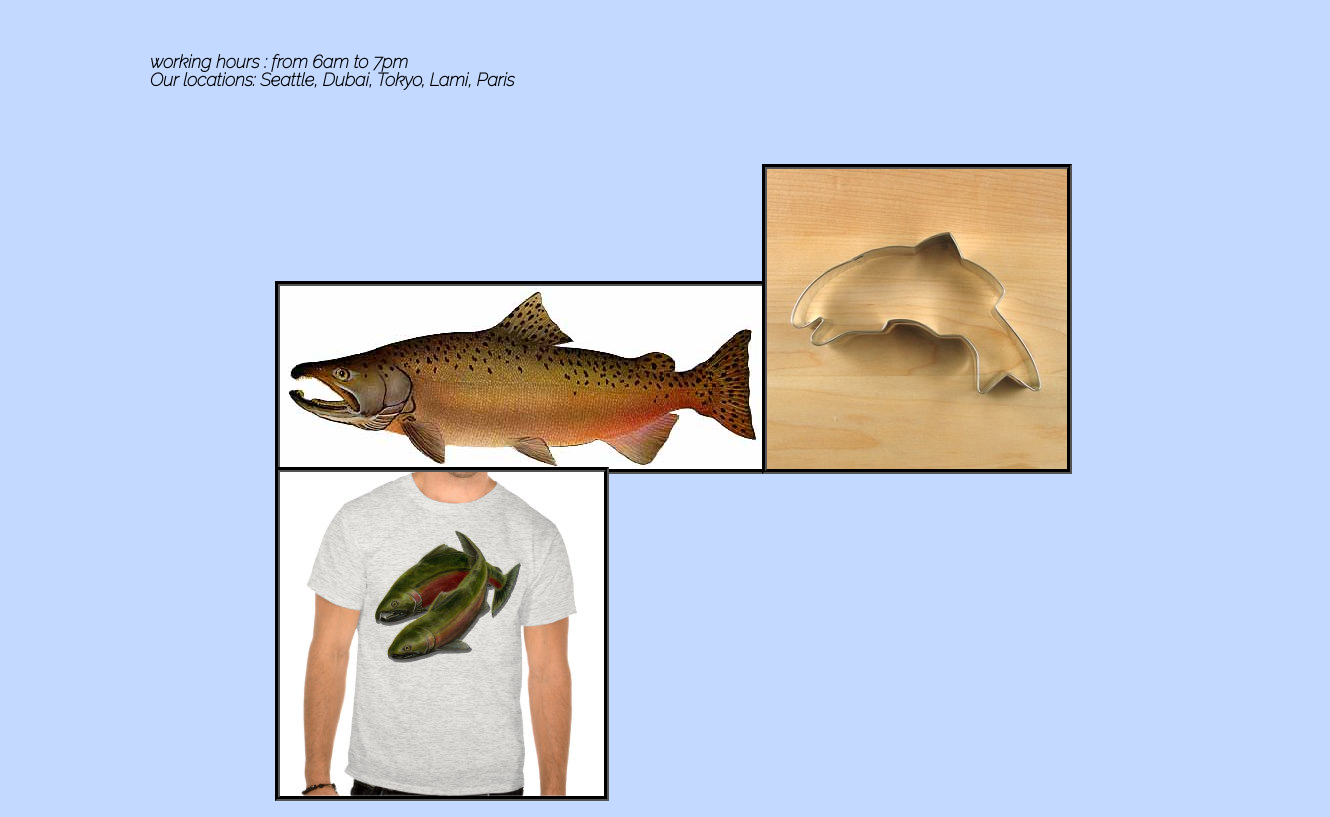
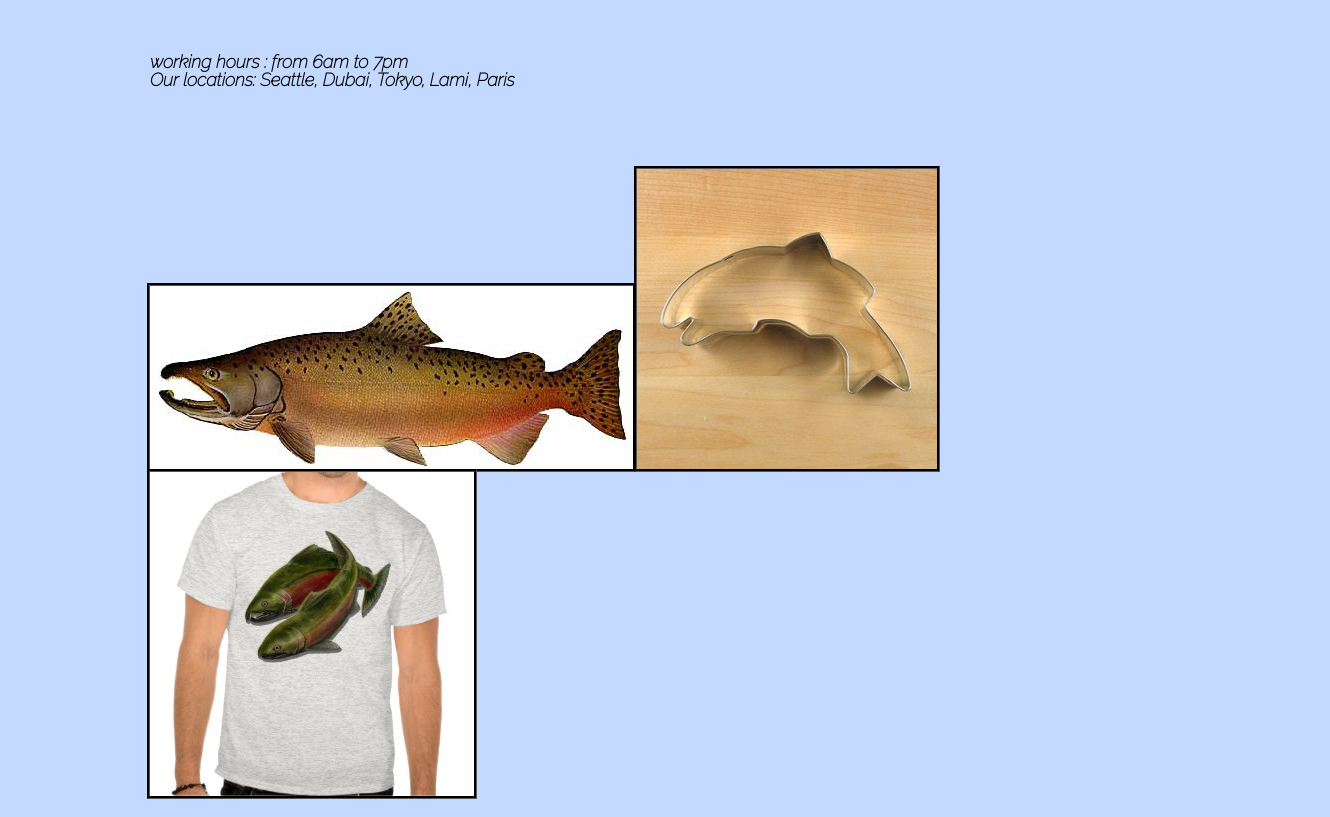
Before and after one commit to Bashar-Owainat/cookie-stand, a plain HTML site: page index.html in a window 1280 px wide. Shown: the part 343-1160 px from the top of the page, 1330 px wide, since content can reach past the window. Drawn offline with Linux system fonts and the light colour scheme.

Commit message:
added css

```diff
--- a/css/style.css
+++ b/css/style.css
@@ -15,7 +15,7 @@ header{
 div{
   display: inline-block;
   position: relative;
-  left: 150px;
+  left: 20px;
   padding: 30px;
 
 
@@ -41,7 +41,7 @@ h1{
 img{
   outline-style:groove;
   outline-color: black;
-  outline-width: 5px;
+  outline-width: 3px;
 }
 li{
   padding: 50px;
```
